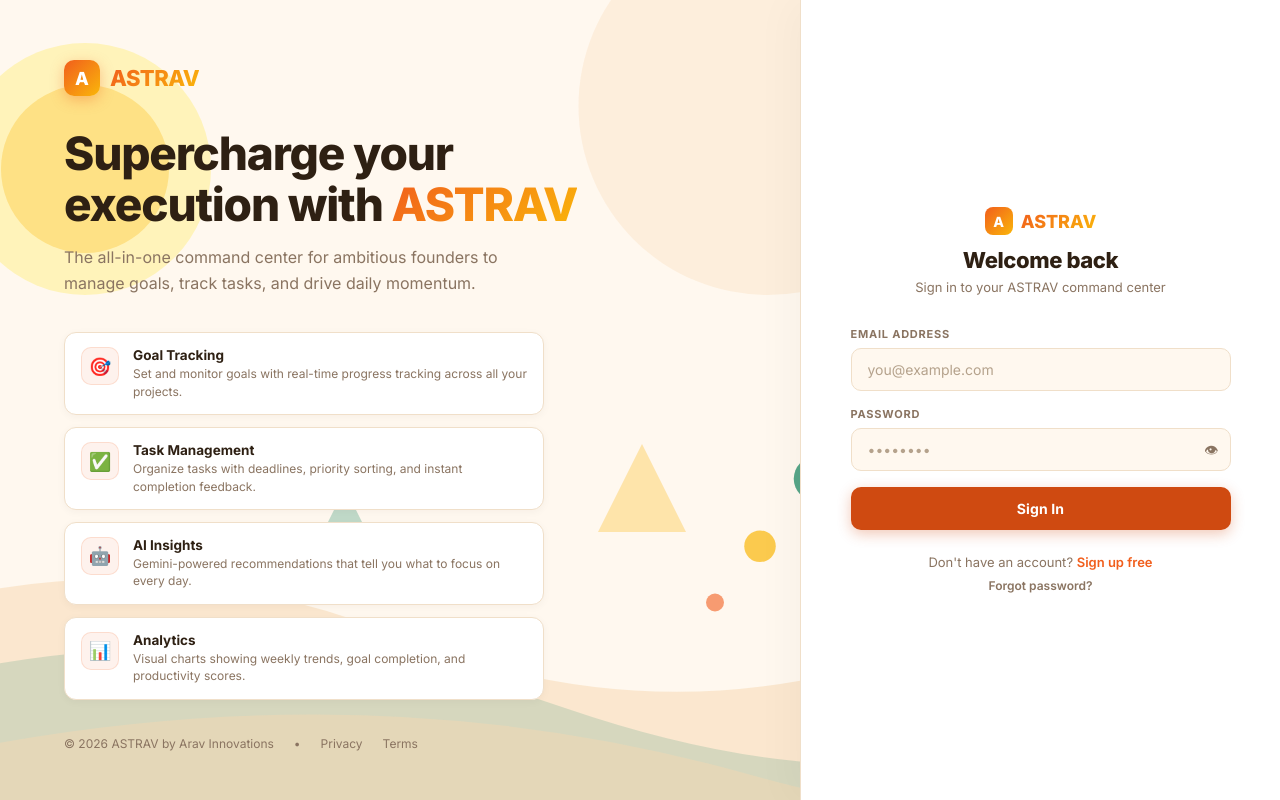
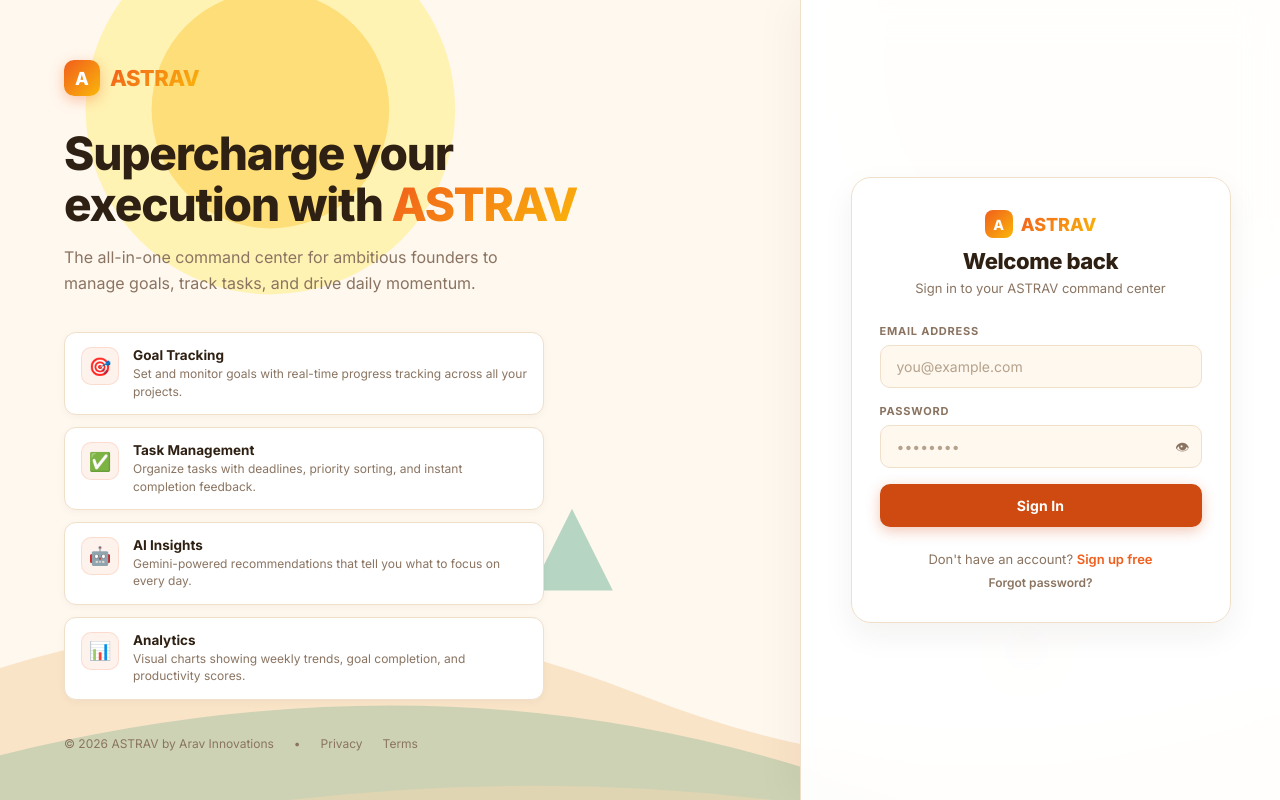
Before and after one commit to anudharmik/founder_dashboard, a React (Vite) app: page / in a window 1280 px wide. Built offline with nearby package versions, Linux system fonts and the light colour scheme; no server answers.

Commit message:
mobile view login ux imporvement

```diff
--- a/src/pages/Login.jsx
+++ b/src/pages/Login.jsx
@@ -23,12 +23,12 @@ export default function Login() {
   const animFrameRef = useRef(null);
 
   useEffect(() => {
-    // Check prefers-reduced-motion
+    // Check prefers-reduced-motion & mobile screen
     const prefersReducedMotion = window.matchMedia("(prefers-reduced-motion: reduce)").matches;
     const isMobile = window.innerWidth < 768;
 
     if (prefersReducedMotion || isMobile) {
-      return; // Skip parallax on reduced motion or mobile screens
+      return; // Skip mousemove parallax on reduced motion or mobile screens
     }
 
     function handleMouseMove(e) {
@@ -132,8 +132,8 @@ export default function Login() {
           flex-direction: column;
           justify-content: space-between;
           position: relative;
+          z-index: 2;
           overflow: hidden;
-          background: #FFF8EF;
         }
         @media (min-width: 900px) {
           .astrav-left { display: flex; }
@@ -150,15 +150,27 @@ export default function Login() {
           flex: 1;
           min-width: 0;
           overflow-y: auto;
-          background: #FFF8EF;
+          background: rgba(255, 248, 239, 0.7);
+          backdrop-filter: blur(16px);
         }
         @media (min-width: 900px) {
           .astrav-right {
             flex: 0 0 480px;
             border-left: 1px solid #F0DFC9;
+            background: rgba(255, 255, 255, 0.95);
+            backdrop-filter: blur(20px);
+            box-shadow: -10px 0 40px rgba(46,32,19,0.04);
+          }
+        }
+
+        .astrav-form-card {
+          width: 100%;
+          max-width: 380px;
+          padding: 32px 28px;
+          border-radius: 20px;
           background: #ffffff;
-            box-shadow: -10px 0 40px rgba(46,32,19,0.03);
-          }
+          border: 1px solid #F0DFC9;
+          box-shadow: 0 12px 32px rgba(46,32,19,0.06);
         }
 
         /* Inputs */
@@ -244,67 +256,65 @@ export default function Login() {
         }
       `}</style>
 
-      {/* ── LEFT PANEL: BRAND & PARALLAX ILLUSTRATION ── */}
-      <div className="astrav-left">
-
-        {/* SVG Parallax Landscape Illustration */}
+      {/* ── GLOBAL BACKGROUND SVG LANDSCAPE (VISIBLE ON BOTH MOBILE & DESKTOP) ── */}
       <div style={{
         position: "absolute", inset: 0, pointerEvents: "none", zIndex: 1,
         overflow: "hidden",
       }}>
-          {/* Layer 1 — Sky & Sun (Slow drift) */}
+        {/* Layer 1 — Sky & Sun */}
         <div style={{
           position: "absolute", inset: "-20px",
           transform: `translate(${parallax.x * 6}px, ${parallax.y * 6}px)`,
           transition: "transform 0.1s linear",
         }}>
           <svg width="100%" height="100%" viewBox="0 0 1000 800" preserveAspectRatio="xMidYMid slice" fill="none">
-              <circle cx="200" cy="180" r="120" fill="#ffec69" opacity="0.4" />
-              <circle cx="200" cy="180" r="80" fill="#fab60a" opacity="0.3" />
-              <circle cx="850" cy="120" r="180" fill="#f7d7b0" opacity="0.3" />
+            <circle cx="220" cy="180" r="140" fill="#ffec69" opacity="0.45" />
+            <circle cx="220" cy="180" r="90" fill="#fab60a" opacity="0.35" />
+            <circle cx="850" cy="140" r="190" fill="#f7d7b0" opacity="0.35" />
           </svg>
         </div>
 
-          {/* Layer 2 — Distant Peach Horizons (Medium drift) */}
+        {/* Layer 2 — Distant Peach Horizons */}
         <div style={{
           position: "absolute", inset: "-30px",
           transform: `translate(${parallax.x * 12}px, ${parallax.y * 12}px)`,
           transition: "transform 0.1s linear",
         }}>
           <svg width="100%" height="100%" viewBox="0 0 1000 800" preserveAspectRatio="xMidYMid slice" fill="none">
-              <path d="M-100 650 Q 200 500 500 620 T 1100 580 V 900 H -100 Z" fill="#f7d7b0" opacity="0.5" />
+            <path d="M-100 650 Q 200 500 500 620 T 1100 580 V 900 H -100 Z" fill="#f7d7b0" opacity="0.6" />
           </svg>
         </div>
 
-          {/* Layer 3 — Midground Green Growth Hills (Stronger drift) */}
+        {/* Layer 3 — Midground Green Growth Hills */}
         <div style={{
           position: "absolute", inset: "-40px",
           transform: `translate(${parallax.x * 20}px, ${parallax.y * 20}px)`,
           transition: "transform 0.1s linear",
         }}>
           <svg width="100%" height="100%" viewBox="0 0 1000 800" preserveAspectRatio="xMidYMid slice" fill="none">
-              <path d="M-100 700 Q 300 560 650 680 T 1200 640 V 900 H -100 Z" fill="#2e936f" opacity="0.18" />
-              {/* Geometric Momentum Vectors */}
-              <polygon points="450,480 480,540 420,540" fill="#2e936f" opacity="0.3" />
-              <polygon points="720,440 760,520 680,520" fill="#fab60a" opacity="0.3" />
+            <path d="M-100 700 Q 300 560 650 680 T 1200 640 V 900 H -100 Z" fill="#2e936f" opacity="0.22" />
+            <polygon points="450,480 480,540 420,540" fill="#2e936f" opacity="0.35" />
+            <polygon points="720,440 760,520 680,520" fill="#fab60a" opacity="0.35" />
           </svg>
         </div>
 
-          {/* Layer 4 — Foreground Brand Orange Momentum Accents */}
+        {/* Layer 4 — Foreground Brand Orange Momentum Shapes */}
         <div style={{
           position: "absolute", inset: "-50px",
           transform: `translate(${parallax.x * 30}px, ${parallax.y * 30}px)`,
           transition: "transform 0.1s linear",
         }}>
           <svg width="100%" height="100%" viewBox="0 0 1000 800" preserveAspectRatio="xMidYMid slice" fill="none">
-              <path d="M-50 750 Q 400 620 800 730 T 1150 700 V 900 H -50 Z" fill="#f7d7b0" opacity="0.4" />
-              <circle cx="780" cy="580" r="8" fill="#f15e1c" opacity="0.6" />
-              <circle cx="820" cy="530" r="14" fill="#fab60a" opacity="0.7" />
-              <circle cx="870" cy="470" r="20" fill="#2e936f" opacity="0.8" />
+            <path d="M-50 750 Q 400 620 800 730 T 1150 700 V 900 H -50 Z" fill="#f7d7b0" opacity="0.45" />
+            <circle cx="780" cy="580" r="9" fill="#f15e1c" opacity="0.65" />
+            <circle cx="820" cy="530" r="15" fill="#fab60a" opacity="0.75" />
+            <circle cx="870" cy="470" r="22" fill="#2e936f" opacity="0.85" />
           </svg>
         </div>
       </div>
 
+      {/* ── LEFT PANEL: DESKTOP BRAND & FEATURES ── */}
+      <div className="astrav-left">
         {/* Top Header & Brand */}
         <div style={{ position: "relative", zIndex: 5 }}>
           <div style={{ display: 'flex', alignItems: 'center', gap: '10px', marginBottom: '32px' }}>
@@ -365,13 +375,13 @@ export default function Login() {
         </div>
       </div>
 
-      {/* ── RIGHT PANEL: AUTH FORM ── */}
+      {/* ── RIGHT PANEL: AUTH FORM CARD ── */}
       <div className="astrav-right">
-        <div style={{ width: '100%', maxWidth: '380px' }}>
+        <div className="astrav-form-card">
 
           {/* Header */}
-          <div style={{ textAlign: 'center', marginBottom: '32px' }}>
-            <div style={{ display: 'inline-flex', alignItems: 'center', gap: '8px', marginBottom: '12px' }}>
+          <div style={{ textAlign: 'center', marginBottom: '28px' }}>
+            <div style={{ display: 'inline-flex', alignItems: 'center', gap: '8px', marginBottom: '10px' }}>
               <div style={{
                 width: '28px', height: '28px', borderRadius: '8px',
                 background: 'linear-gradient(135deg, #f15e1c, #fab60a)',
```
Lines whose indentation alone changed are shown as unchanged.
